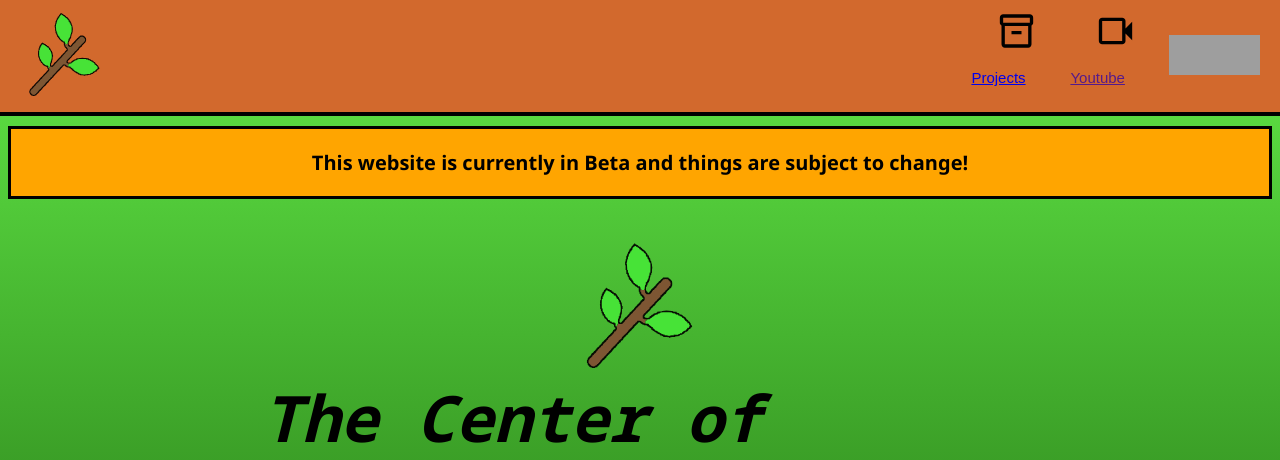
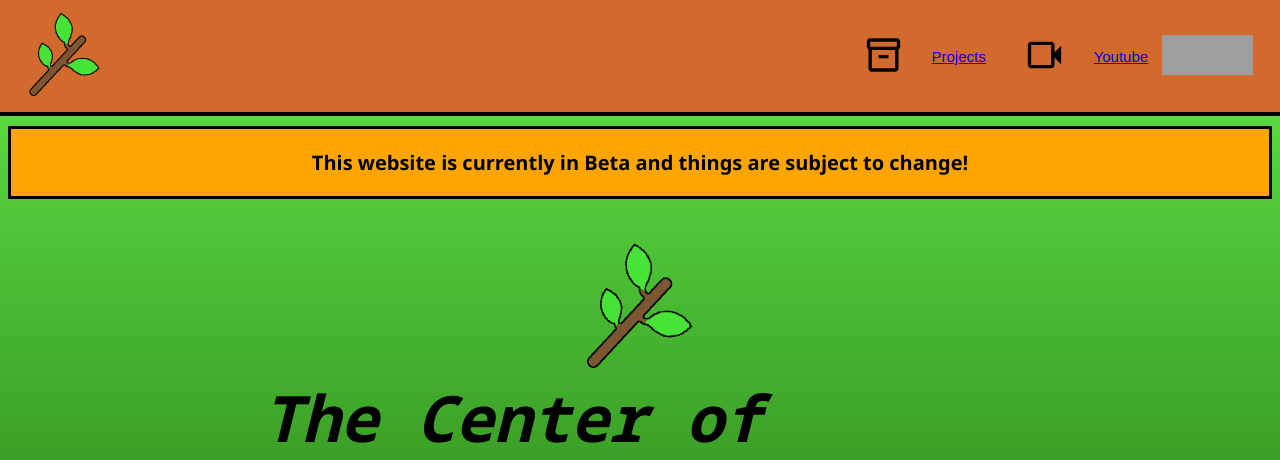
Before and after one commit to THG2009/twigyt, a Flask app: page /home in a window 1280 px wide. Shown: the top 460 px of the page. Run offline with Flask 3, Linux system fonts and the light colour scheme; grey boxes are pictures that could not be loaded.

Commit message:
Upload for remote viewing

```diff
--- a/static/style/index.css
+++ b/static/style/index.css
@@ -61,6 +61,11 @@ em {
    align-items: center;
    padding: 2em;
    margin: 0px 15em;
+}
+
+.headerbuttons {
+   border-spacing: 1px;
+   width: fit-content;
 }
 
 @keyframes fade_up1 {
--- a/templates/header.html
+++ b/templates/header.html
@@ -17,15 +17,32 @@
       <div id="headerbuttens">
 
          <a href="{{ url_for('projects') }}">
-            <img src="../static/images/inventory_2_FILL0_wght400_GRAD0_opsz24.svg" alt="Projects" width="91"
-               height="40">
-            <p>Projects</p>
+            <table class="headerbuttons">
+               <tr>
+                  <td><img src="../static/images/inventory_2_FILL0_wght400_GRAD0_opsz24.svg" alt="Projects" width="91"
+                        height="40"></td>
+                  <td>Projects</td>
+               </tr>
+            </table>
+         </a>
+         <a href="{{ url_for('youtube') }}">
+            <table class="headerbuttens">
+               <tr>
+                  <td><img src="../static/images/videocam_FILL0_wght400_GRAD0_opsz24.svg" alt="Youtube" width="91"
+                        height="40"></td>
+                  <td>Youtube</td>
+               </tr>
+            </table>
          </a>
          <a href="">
-            <img src="../static/images/videocam_FILL0_wght400_GRAD0_opsz24.svg" alt="Youtube" width="91" height="40">
-            <p>Youtube</p>
+            <table>
+               <tr>
+                  <td><img src="../static/images/button1.svg" alt="" width="91" height="40"></td>
+                  <td></td>
+               </tr>
+            </table>
+
          </a>
-         <a href=""><img src="../static/images/button1.svg" alt="" width="91" height="40"></a>
 
       </div>
    </header>
```
